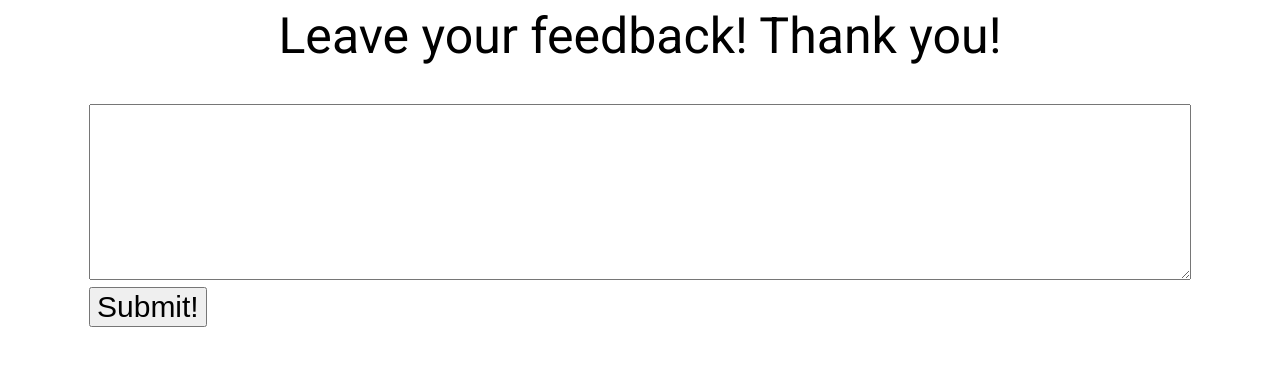
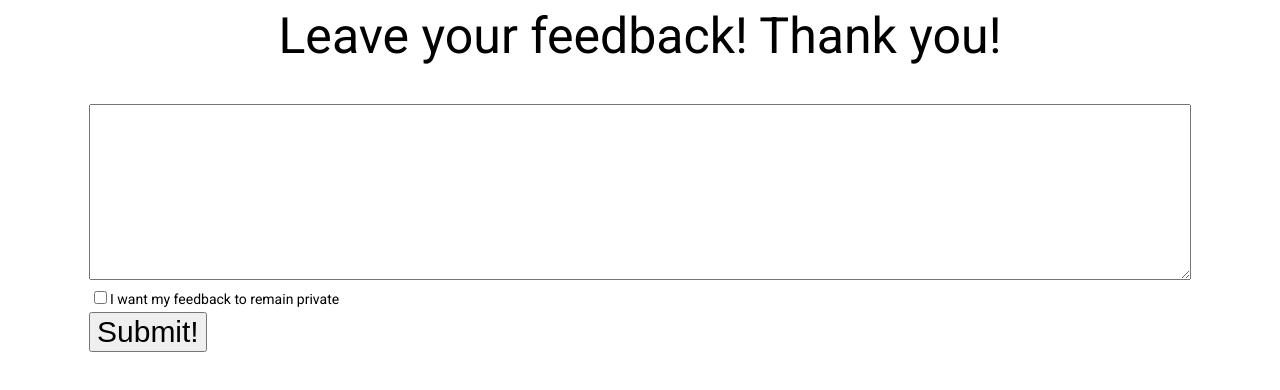
Before and after one commit to PSW-LEVI-FIVE/Patient-Public-App, an Angular app: page /feedbacks/create in a window 1280 px wide. Shown: the top 390 px of the page. Built offline with nearby package versions, Linux system fonts and the light colour scheme.

Commit message:
Enabled private flag for patient

```diff
--- a/src/app/modules/feedback/create-feedback/create-feedback.component.html
+++ b/src/app/modules/feedback/create-feedback/create-feedback.component.html
@@ -6,6 +6,10 @@
  </textarea>
     </tr>
     <tr>
+        <td><input type="checkbox" name="privateFlag" [(ngModel)]="privateFlag"/>I want my feedback to remain private</td>
+    </tr>
+
+    <tr>
     <button class="smalltext" type="submit" (click)="createFeedback()">
     Submit!</button>
     </tr>
--- a/src/app/modules/feedback/create-feedback/create-feedback.component.ts
+++ b/src/app/modules/feedback/create-feedback/create-feedback.component.ts
@@ -14,13 +14,23 @@ export class CreateFeedbackComponent implements OnInit {
 
   public patientId : number = 0;
   public feedbackContent : string = "";
+  public privateFlag : boolean = false;
+  private privateFlagInt : number = 1;
 
   ngOnInit(): void {
   }
 
   public createFeedback() {
     if (!this.isValidInput()) return;
-    const feedback : IFeedback = {id:0,patientId : this.patientId, feedbackContent : this.feedbackContent}
+
+
+    if(this.privateFlag){
+      this.privateFlagInt = 0
+    }else{
+      this.privateFlagInt = 1
+    }
+
+    const feedback : IFeedback = {id:0,patientId : this.patientId, feedbackContent : this.feedbackContent, feedbackStatus:this.privateFlagInt}
     this.feedbackService.createFeedback(feedback).subscribe(res => {
       this.router.navigate(['/']);
     });
--- a/src/app/modules/feedback/model/feedback.model.ts
+++ b/src/app/modules/feedback/model/feedback.model.ts
@@ -2,4 +2,5 @@ export interface IFeedback {
     id?: number;
     patientId: number;
     feedbackContent: string;
+    feedbackStatus?: number;
 }
--- a/src/app/modules/feedback/service/feedback.service.ts
+++ b/src/app/modules/feedback/service/feedback.service.ts
@@ -7,7 +7,7 @@ import { Observable } from 'rxjs';
 })
 export class FeedbackService {
 
-  apiHost: string = 'http://localhost:16177/';
+  apiHost: string = 'http://localhost:5000/';
   headers: HttpHeaders = new HttpHeaders({ 'Content-Type': 'application/json' });
   constructor(private http: HttpClient) { }
 
```
